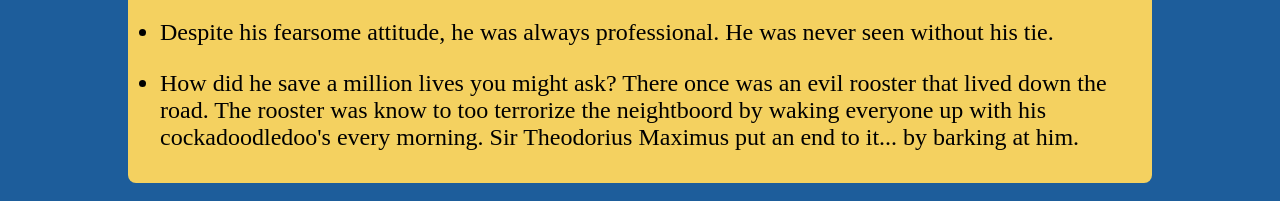
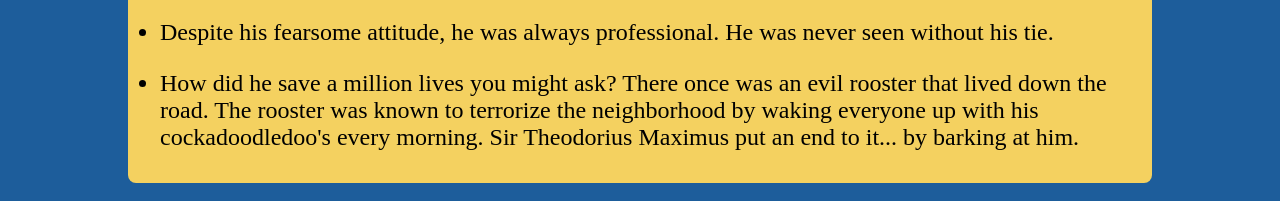
Before and after one commit to Tory-Stodard/tribute-page, a plain HTML site: page index.html in a window 1280 px wide. Shown: the part 751-952 px from the top of the page. Drawn offline with Linux system fonts and the light colour scheme.

Commit message:
spelling correction.

```diff
--- a/index.html
+++ b/index.html
@@ -41,10 +41,9 @@
         </li>
         <li>
           How did he save a million lives you might ask? There once was an evil
-          rooster that lived down the road. The rooster was know to too
-          terrorize the neightboord by waking everyone up with his
-          cockadoodledoo's every morning. Sir Theodorius Maximus put an end to
-          it... by barking at him.
+          rooster that lived down the road. The rooster was known to terrorize
+          the neighborhood by waking everyone up with his cockadoodledoo's every
+          morning. Sir Theodorius Maximus put an end to it... by barking at him.
         </li>
       </ul>
 
```
